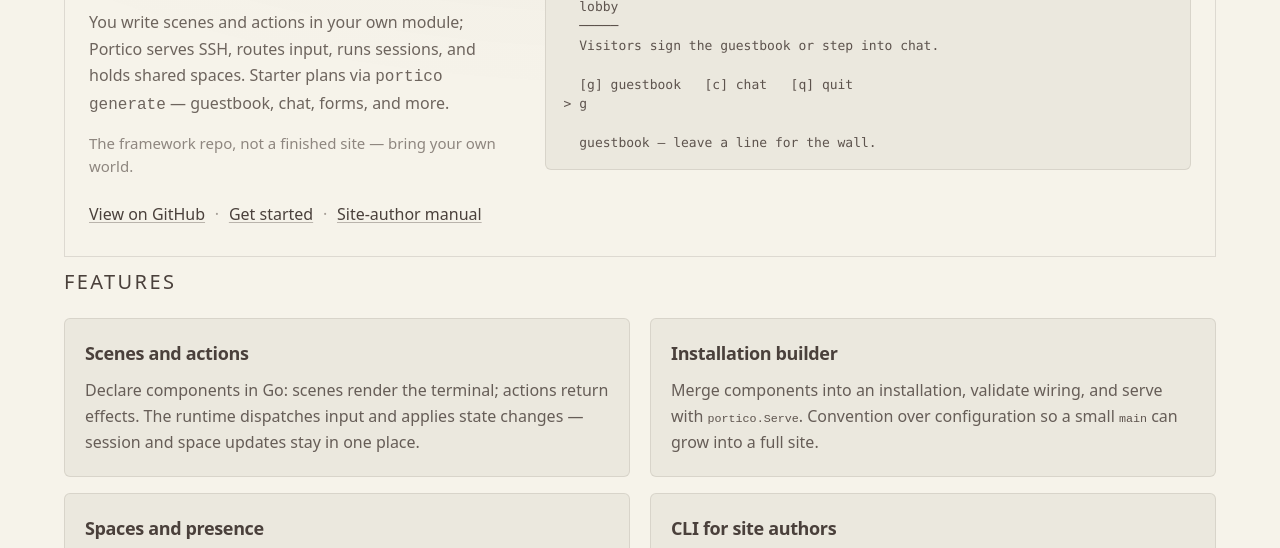
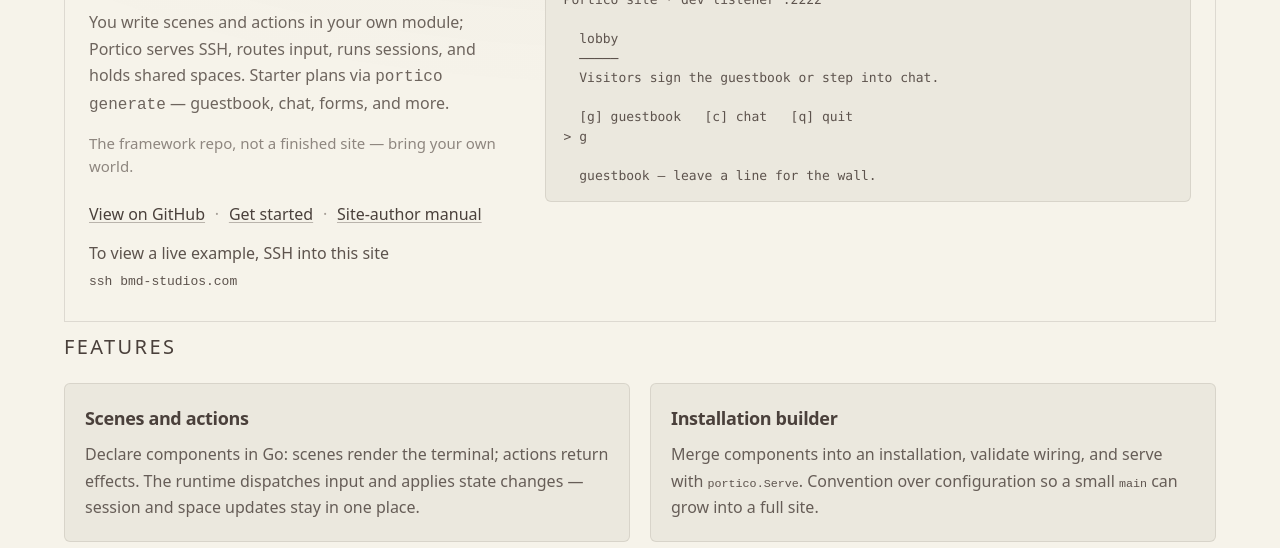
Before and after one commit to MrBlindMouse/bmd_landing, a plain HTML site: page portico/index.html in a window 1280 px wide. Shown: the part 252-800 px from the top of the page. Drawn offline with Linux system fonts and the light colour scheme.

Commit message:
Minor updates

```diff
--- a/portico/index.html
+++ b/portico/index.html
@@ -123,6 +123,8 @@
                     <span class="hero__cta-sep" aria-hidden="true">·</span>
                     <a href="docs/manual/README.md">Site-author manual</a>
                 </p>
+                <p>To view a live example, SSH into this site</p>
+                <code>ssh bmd-studios.com</code>
             </div>
             <figure class="hero__visual">
                 <pre class="hero__terminal" aria-label="Example SSH session">$ ssh -p 2222 localhost
```
Also changed, not shown: index.html (+1 -0 lines).
